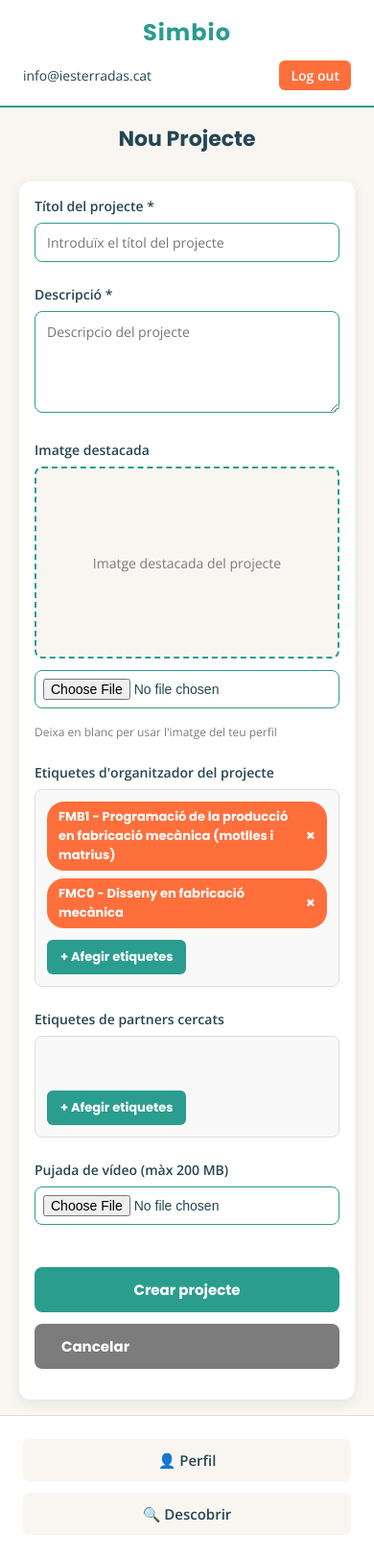
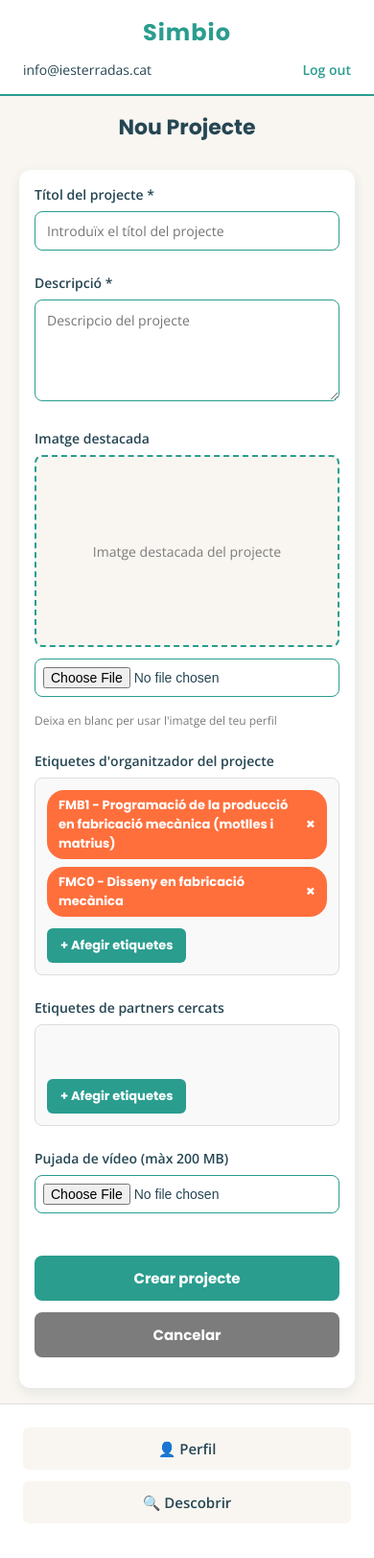
Before and after one commit to Gerysnz/proyectoTikpro, a PHP site: page /edit_project.php in a window 390 px wide. Shown: the whole page at 96% size. After the commit the page ends 1587 px from the top, so only its background shows below. Run offline with PHP 8.4, Linux system fonts and the light colour scheme; a user stored in the database is signed in; data comes from the database, SQL or seed files in the repository.

Commit message:
specs 13, 16, 14, bien unidas

```diff
--- a/styles.css
+++ b/styles.css
@@ -242,7 +242,8 @@
 }
 
 .page-discover .logout,
-.profile-page .logout {
+.profile-page .logout,
+.edit-project-page .logout {
     color: var(--green-forest);
     font-weight: 600;
     text-decoration: none;
@@ -1154,20 +1145,7 @@
     color: var(--blue-gray);
 }
 
-.edit-project-page .header-user .logout {
-    background: var(--orange);
-    color: white;
-    padding: 6px 12px;
-    border-radius: 6px;
-    text-decoration: none;
-    font-weight: 600;
-    cursor: pointer;
-    transition: background 0.2s;
-}
-
-.edit-project-page .header-user .logout:hover {
-    background: #e85a2d;
-}
+
 
 /* Sección del formulario */
 .edit-project-page .project-form {
@@ -1531,7 +1509,8 @@
 }
 
 /* Navigation links */
-.edit-project-page .profile-links {
+.edit-project-page .profile-links,
+.profile-page .profile-links {
     display: flex;
     justify-content: center;
     gap: 24px;
@@ -1540,7 +1519,8 @@
     border-top: 1px solid #ddd;
 }
 
-.edit-project-page .profile-links a {
+.edit-project-page .profile-links a,
+.profile-page .profile-links a {
     color: var(--blue-gray);
     text-decoration: none;
     font-weight: 600;
@@ -1566,8 +1547,13 @@
         flex-direction: column;
     }
 
+
     .edit-project-page .btn {
         width: 100%;
+    }
+
+    .edit-project-page .btn-secondary {
+        text-align: center;
     }
 
     .modal-content {
```
Also changed, not shown: other parts of styles.css (+12 -21 lines), api/create_project.php (+7 -14 lines), js/app.js (+11 -0 lines), 1 other file.
